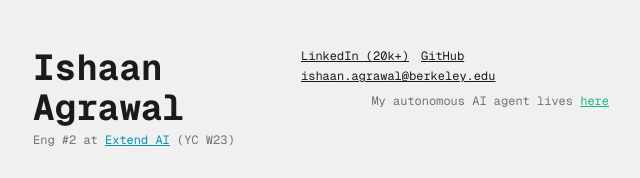
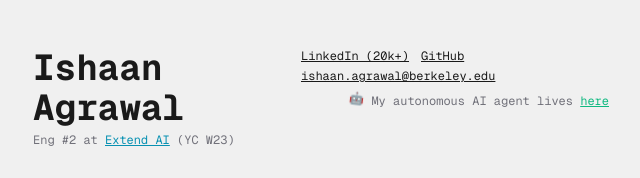
Before and after one commit to ishaanbuildsthings/ishaan.md, a Next.js app in the folder personal/: page / in a window 1280 px wide. Shown: the top 178 px of the page, without its empty margins (319-959 px from the left). Built offline with nearby package versions, Linux system fonts and the light colour scheme.

Commit message:
Add dancing robot emoji animation next to agent link
Co-Authored-By: Claude Opus 4.6 <noreply@anthropic.com>

```diff
--- a/personal/src/app/globals.css
+++ b/personal/src/app/globals.css
@@ -37,3 +37,16 @@ body {
   background: var(--green);
   color: white;
 }
+
+@keyframes dance {
+  0%, 100% { transform: translateY(0) rotate(0deg); }
+  20% { transform: translateY(-3px) rotate(-8deg); }
+  40% { transform: translateY(0) rotate(0deg); }
+  60% { transform: translateY(-3px) rotate(8deg); }
+  80% { transform: translateY(0) rotate(0deg); }
+}
+
+.dancing-robot {
+  display: inline-block;
+  animation: dance 1.5s ease-in-out infinite;
+}
--- a/personal/src/components/Sidebar.tsx
+++ b/personal/src/components/Sidebar.tsx
@@ -26,6 +26,7 @@ export default function Sidebar() {
         </a>
       </div>
       <p className="text-xs text-muted leading-relaxed">
+        <span className="dancing-robot">🤖</span>{" "}
         My autonomous AI agent lives{" "}
         <a
           href="https://ishaan.bot"
```
